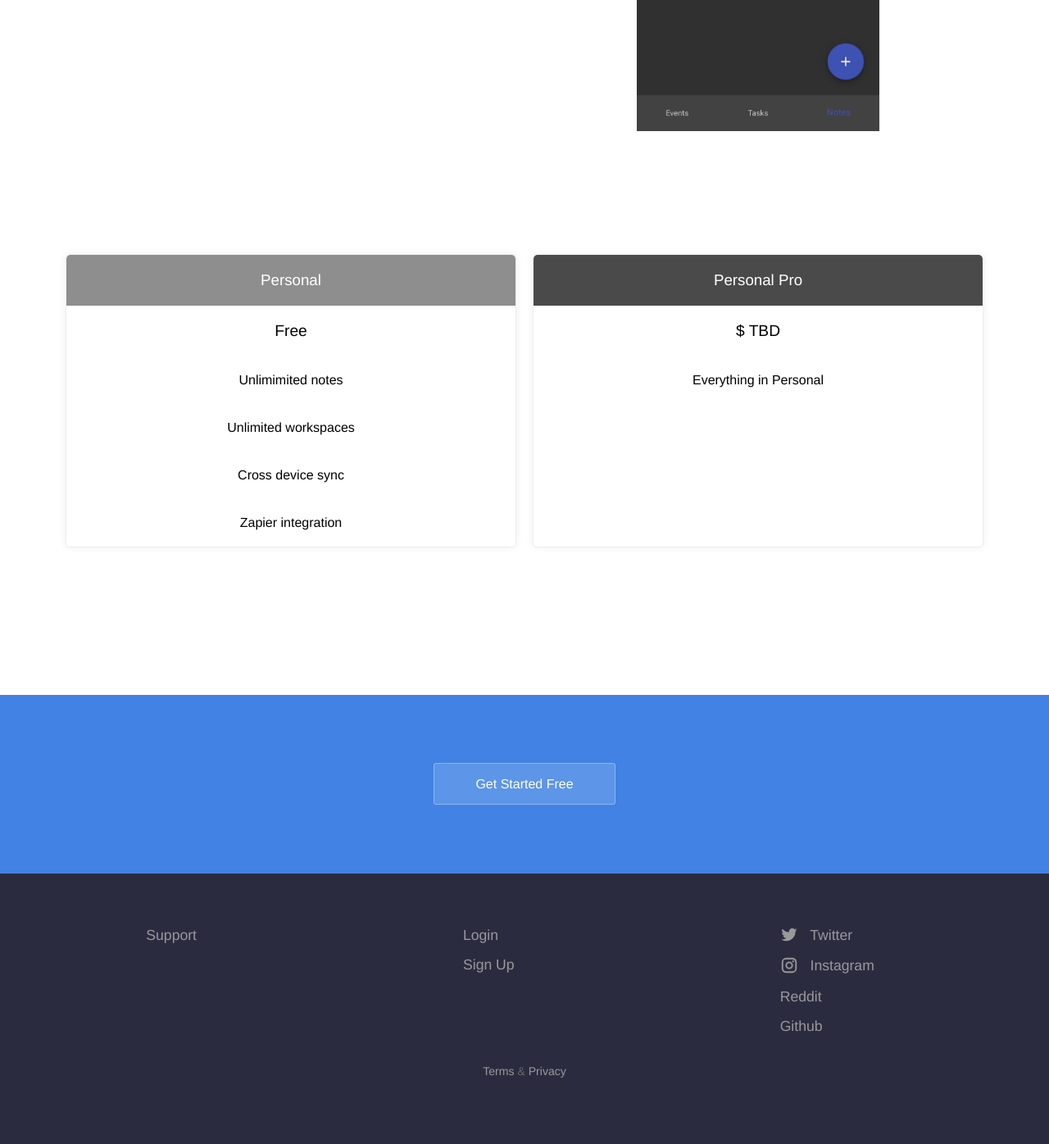
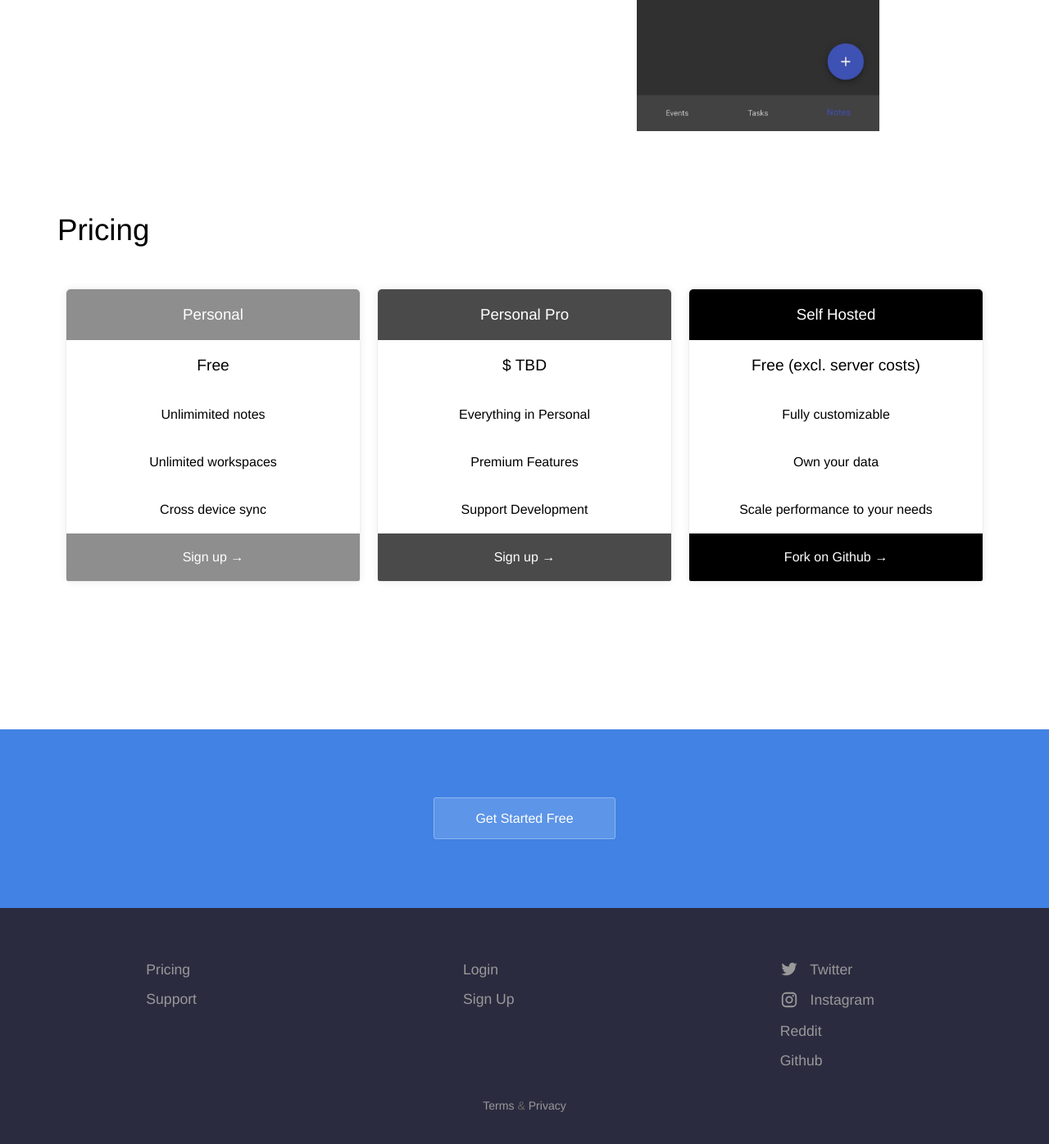
Before and after one commit to engramhq/engram-product-site, a Jekyll site: the page built from index.html, in a window 1280 px wide and 1400 px high, scrolled down 3027 px. Shown: the top 1396 px of the window at 82% size. Built offline with Jekyll 4.4.1, drawn with Linux system fonts in a browser that asks for light colours; before the commit the page ends 4394 px from its top, so only the background shows below that.

Commit message:
Add pricing and support

```diff
--- a/_data/footer.yml
+++ b/_data/footer.yml
@@ -1,4 +1,6 @@
 - links:
+  - name: Pricing
+    link: /#pricing
   - name: Support
     link: /support/
 - links:
--- a/_data/navigation.yml
+++ b/_data/navigation.yml
@@ -1,3 +1,9 @@
+- name: Pricing
+  link: /#pricing
+  highlight: false
+- name: Support
+  link: /support/
+  highlight: false
 - name: Login
   link: https://engram.xyzdigital.com/login
   new_window: true
--- a/index.html
+++ b/index.html
@@ -9,7 +9,9 @@ pricing_table:
       - text: Unlimimited notes
       - text: Unlimited workspaces
       - text: Cross device sync
-      - text: Zapier integration
+    call_to_action:
+      link: https://engram.xyzdigital.com/signup
+      text: Sign up
   - name: Personal Pro
     color: "#4a4a4a"
     features:
@@ -17,6 +19,27 @@ pricing_table:
         highlight: true
       - text: Everything in Personal
         highlight: false
+      - text: Premium Features
+        highlight: false
+      - text: Support Development
+        highlight: false
+    call_to_action:
+      link: https://engram.xyzdigital.com/signup
+      text: Sign up
+  - name: Self Hosted
+    color: "#000000"
+    features:
+      - text: Free (excl. server costs)
+        highlight: true
+      - text: Fully customizable
+        highlight: false
+      - text: Own your data
+        highlight: false
+      - text: Scale performance to your needs
+        highlight: false
+    call_to_action:
+      link: https://github.com/adamjberg/engram
+      text: Fork on Github
 ---
 <section class="hero">
 	<div class="text-container">
@@ -78,8 +101,9 @@ pricing_table:
 		</div>
 	</section> -->
 
-	<section>
+	<section id="pricing">
 		<div class="container">
+      <h1>Pricing</h1>
 			<div class="plans">
 				{% for plan in page.pricing_table %}
 					<ul class="plan">
```
Also changed, not shown: support.html (added, +12 -0 lines).
